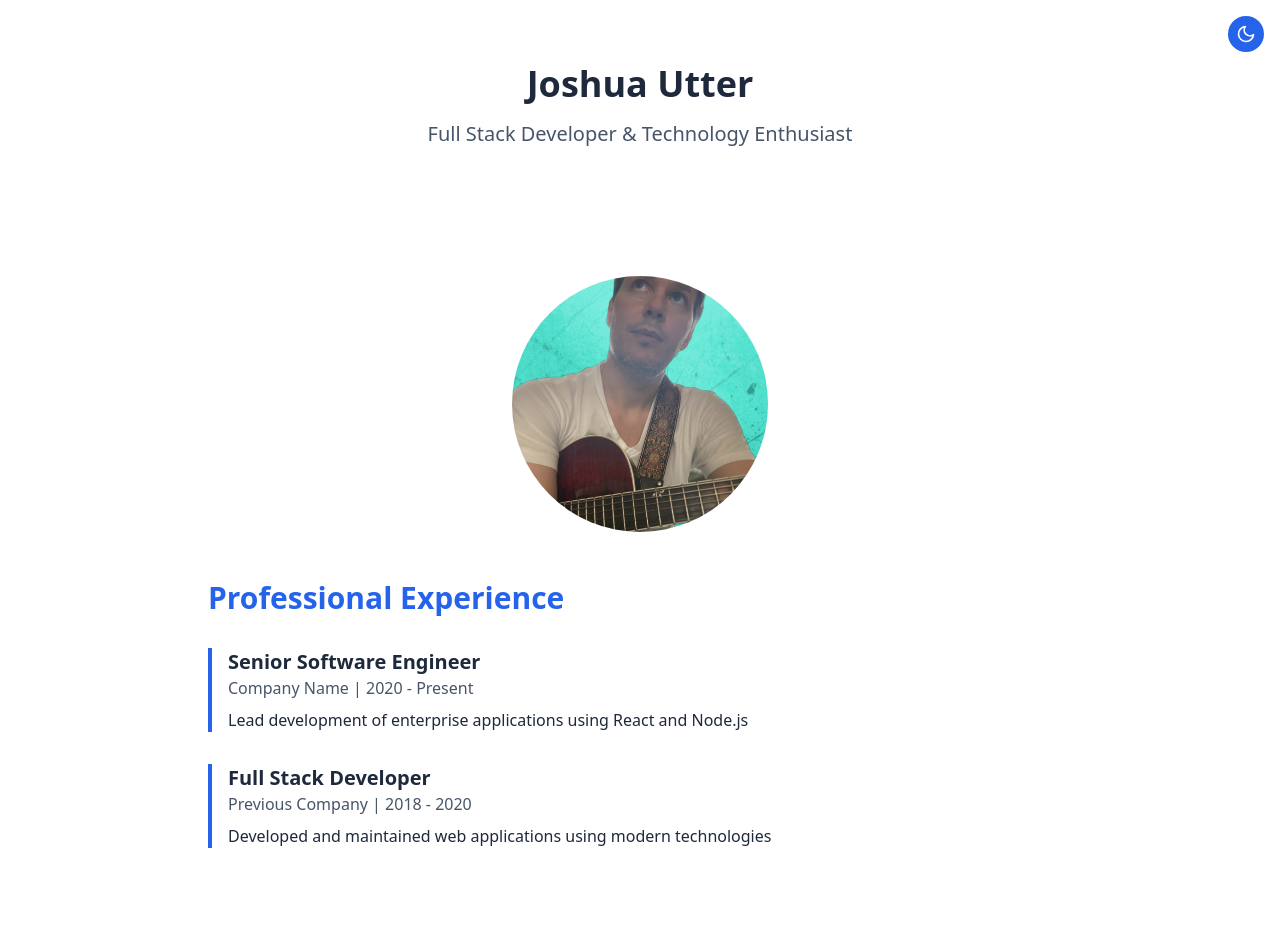
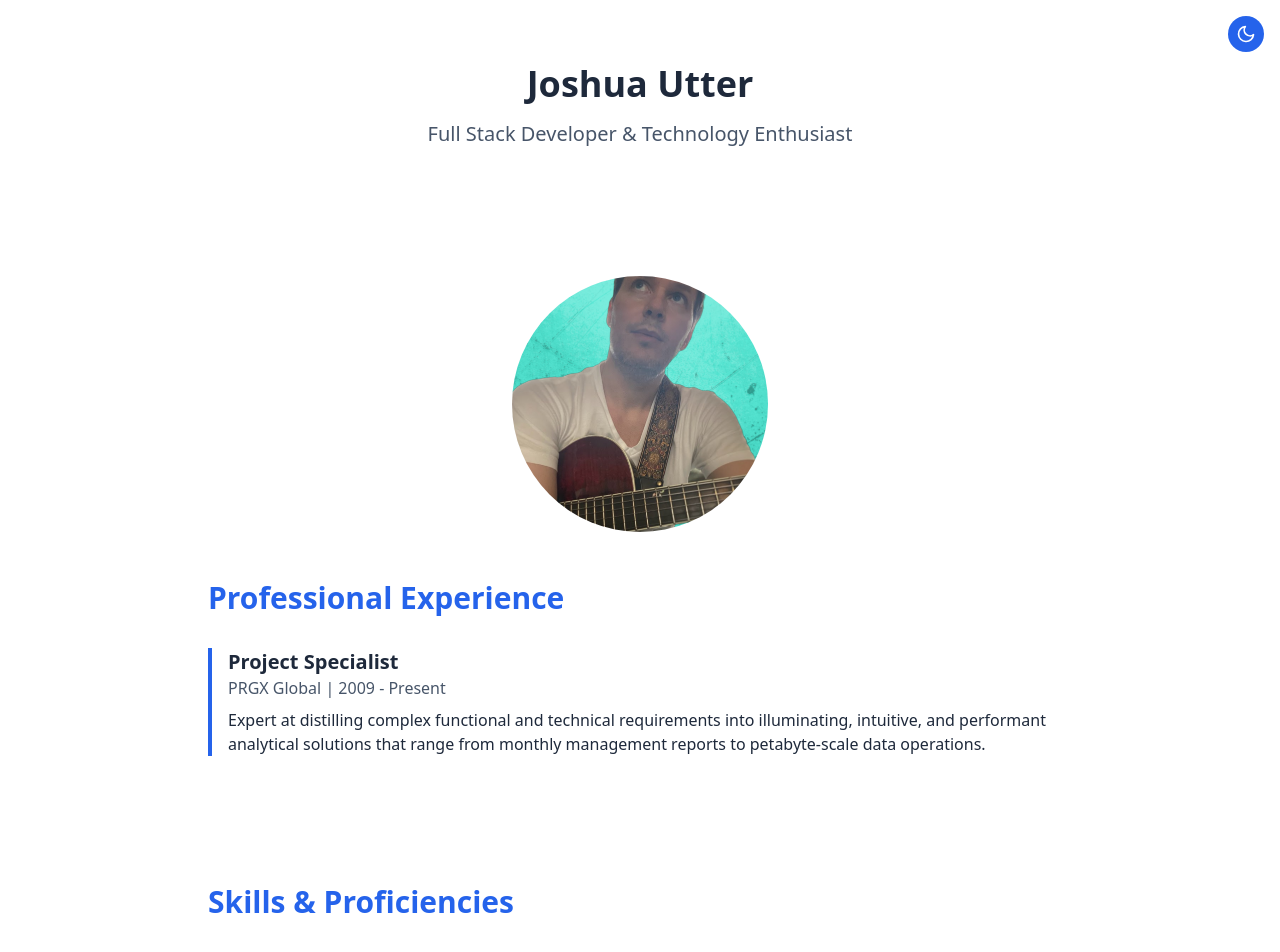
Before and after one commit to joshua-utter/joshua-utter.github.io, a React (Vite) app: page / in a window 1280 px wide. Shown: the top 952 px of the page. Built offline with nearby package versions, Linux system fonts and the light colour scheme.

Commit message:
Update JobTitles.jsx

```diff
--- a/src/components/JobTitles.jsx
+++ b/src/components/JobTitles.jsx
@@ -3,16 +3,10 @@ import { motion } from 'framer-motion'
 export default function JobTitles() {
   const titles = [
     {
-      role: "Senior Software Engineer",
-      company: "Company Name",
-      period: "2020 - Present",
-      description: "Lead development of enterprise applications using React and Node.js"
-    },
-    {
-      role: "Full Stack Developer",
-      company: "Previous Company",
-      period: "2018 - 2020",
-      description: "Developed and maintained web applications using modern technologies"
+      role: "Project Specialist",
+      company: "PRGX Global",
+      period: "2009 - Present",
+      description: "Expert at distilling complex functional and technical requirements into illuminating, intuitive, and performant analytical solutions that range from monthly management reports to petabyte-scale data operations."
     }
   ]
 
```
